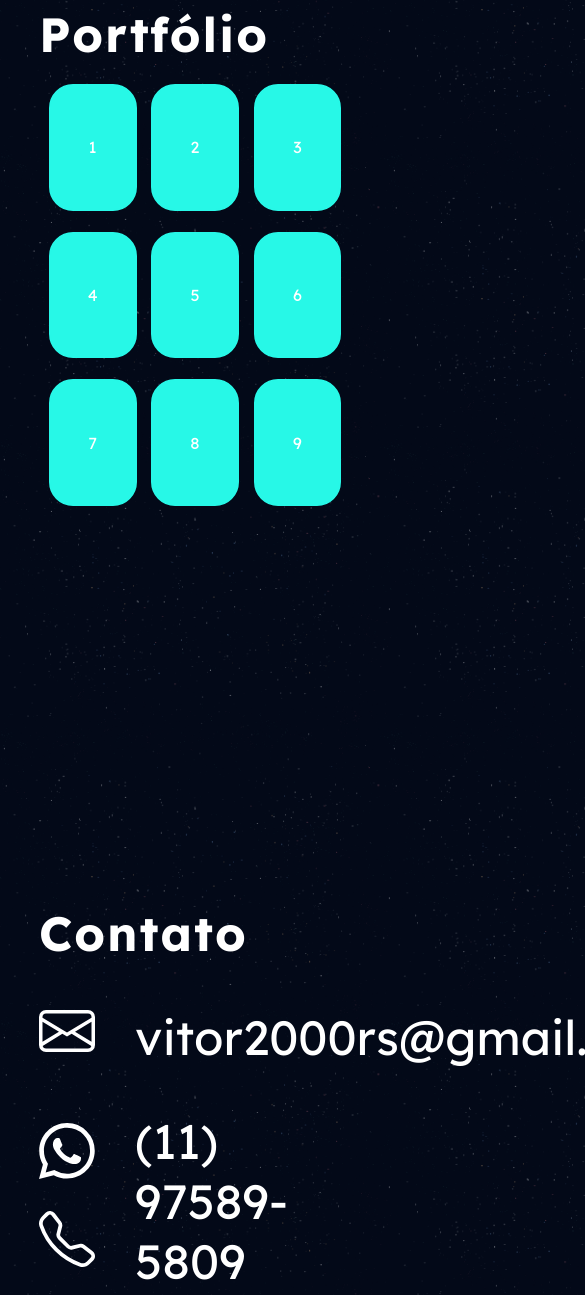
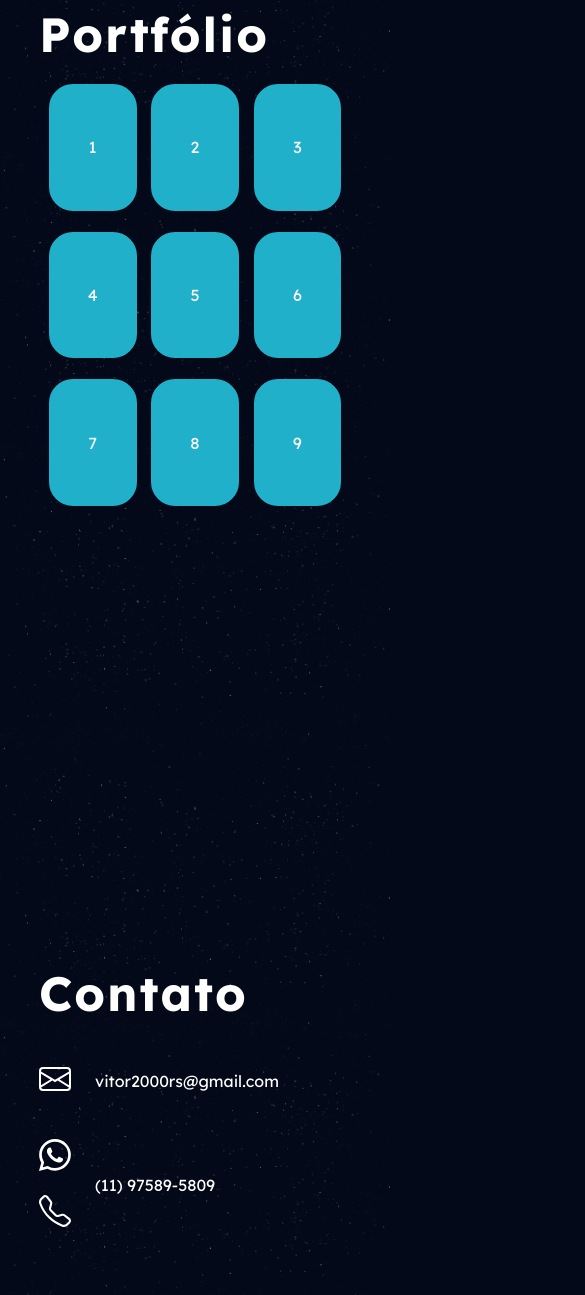
Before and after one commit to TRIbuto2020/vitorrs-portfolio, a website: page index.html in a window 390 px wide. Shown: the part 1857-3152 px from the top of the page, 585 px wide, since content can reach past the window. Drawn offline with nearby package versions, Linux system fonts and the light colour scheme; files that its build step writes are made by us from their sources; files whose address does not match are found by name.

Commit message:
So many bugs!!

```diff
--- a/index.html
+++ b/index.html
@@ -59,7 +59,7 @@
                     <a href="https://wa.me/+5511975895809" target="_blank" title="Mensagem por Whatsapp"><svg xmlns="http://www.w3.org/2000/svg" width="56" height="56" fill="currentColor" class="bi bi-whatsapp" viewBox="0 0 16 16"><path d="M13.601 2.326A7.854 7.854 0 0 0 7.994 0C3.627 0 .068 3.558.064 7.926c0 1.399.366 2.76 1.057 3.965L0 16l4.204-1.102a7.933 7.933 0 0 0 3.79.965h.004c4.368 0 7.926-3.558 7.93-7.93A7.898 7.898 0 0 0 13.6 2.326zM7.994 14.521a6.573 6.573 0 0 1-3.356-.92l-.24-.144-2.494.654.666-2.433-.156-.251a6.56 6.56 0 0 1-1.007-3.505c0-3.626 2.957-6.584 6.591-6.584a6.56 6.56 0 0 1 4.66 1.931 6.557 6.557 0 0 1 1.928 4.66c-.004 3.639-2.961 6.592-6.592 6.592zm3.615-4.934c-.197-.099-1.17-.578-1.353-.646-.182-.065-.315-.099-.445.099-.133.197-.513.646-.627.775-.114.133-.232.148-.43.05-.197-.1-.836-.308-1.592-.985-.59-.525-.985-1.175-1.103-1.372-.114-.198-.011-.304.088-.403.087-.088.197-.232.296-.346.1-.114.133-.198.198-.33.065-.134.034-.248-.015-.347-.05-.099-.445-1.076-.612-1.47-.16-.389-.323-.335-.445-.34-.114-.007-.247-.007-.38-.007a.729.729 0 0 0-.529.247c-.182.198-.691.677-.691 1.654 0 .977.71 1.916.81 2.049.098.133 1.394 2.132 3.383 2.992.47.205.84.326 1.129.418.475.152.904.129 1.246.08.38-.058 1.171-.48 1.338-.943.164-.464.164-.86.114-.943-.049-.084-.182-.133-.38-.232z"/></svg></a>
                     <a href="tel:+5511975895809"><svg xmlns="http://www.w3.org/2000/svg" width="56" height="56" fill="currentColor" class="bi bi-telephone" viewBox="0 0 16 16"><path d="M3.654 1.328a.678.678 0 0 0-1.015-.063L1.605 2.3c-.483.484-.661 1.169-.45 1.77a17.568 17.568 0 0 0 4.168 6.608 17.569 17.569 0 0 0 6.608 4.168c.601.211 1.286.033 1.77-.45l1.034-1.034a.678.678 0 0 0-.063-1.015l-2.307-1.794a.678.678 0 0 0-.58-.122l-2.19.547a1.745 1.745 0 0 1-1.657-.459L5.482 8.062a1.745 1.745 0 0 1-.46-1.657l.548-2.19a.678.678 0 0 0-.122-.58L3.654 1.328zM1.884.511a1.745 1.745 0 0 1 2.612.163L6.29 2.98c.329.423.445.974.315 1.494l-.547 2.19a.678.678 0 0 0 .178.643l2.457 2.457a.678.678 0 0 0 .644.178l2.189-.547a1.745 1.745 0 0 1 1.494.315l2.306 1.794c.829.645.905 1.87.163 2.611l-1.034 1.034c-.74.74-1.846 1.065-2.877.702a18.634 18.634 0 0 1-7.01-4.42 18.634 18.634 0 0 1-4.42-7.009c-.362-1.03-.037-2.137.703-2.877L1.885.511z"/></svg></a>
                 </div>
-                <a class="metodo__info" href="tel:+5511975895809">(11) 97589-5809</a>
+                <a class="metodo__info teleph" href="tel:+5511975895809">(11) 97589-5809</a>
             </div>
         </div>
     </section>
--- a/src/styles/_contact.scss
+++ b/src/styles/_contact.scss
@@ -3,9 +3,16 @@
     .metodo{
         display: flex;
         justify-content: left;
-        align-items: center;
         width: 75%;
         margin-top: 40px;
+        @media (max-width: 780px){
+            align-items: center;
+
+            svg{
+                width: 32px;
+                height: 32px;
+            }
+        }
 
         .phones{
             display: flex;
@@ -18,11 +25,26 @@
         }
 
         a{
-            font-size: 48px;
+            font-size: 2.5rem;
+
+            @media (max-width: 780px){
+                font-size: 1rem;
+            }
         }
 
         &__info{
             margin-left: 40px;
+            max-width: 60%;
+            @media (max-width: 780px){
+                margin-left: 24px;
+            }
+        }
+
+        .teleph{
+            margin-top: 38px;
+            @media (max-width: 780px){
+                margin-top: 0;
+            }
         }
     }
 }
--- a/src/styles/_portfolio.scss
+++ b/src/styles/_portfolio.scss
@@ -19,7 +19,7 @@
     &__blob{
         height: 30%;
         width: 30%;
-        background-color: var.$cyan;
+        background-color: var.$ocBlue;
         border-radius: 24px;
         transition: all 500ms ease;
         margin: 4px auto;
@@ -27,7 +27,7 @@
         align-items: center;
         justify-content: space-around;
         position: absolute;
-        border: 2px solid var.$cyan;
+        border: 2px solid var.$ocBlue;
 
 
         &:nth-child(-n+3){
```
